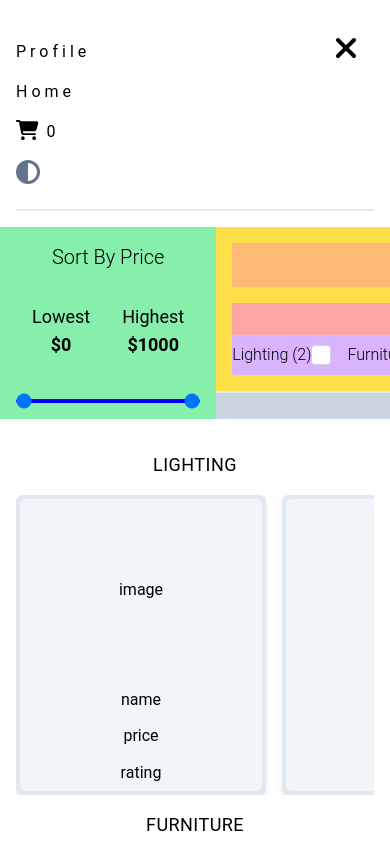
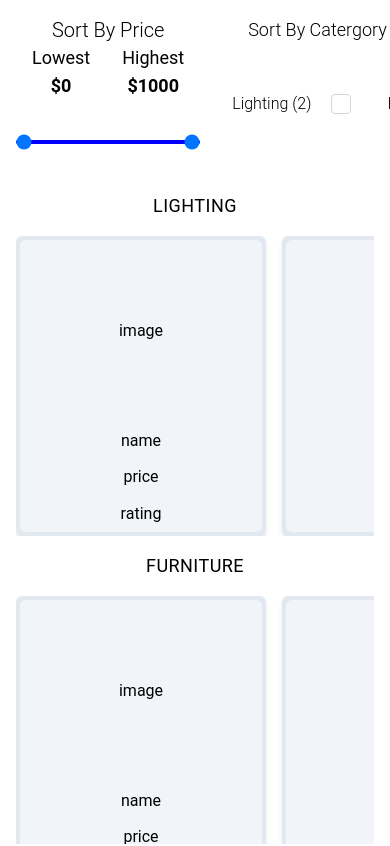
Before and after one commit to mSharifHub/e-commerce, a React (Create React App) app: page / in a window 390 px wide. Shown: the top 846 px of the page. Built offline with nearby package versions, Linux system fonts and the light colour scheme.

Commit message:
#1.4 horizontal filter  refract to pop up menu

```diff
--- a/src/components/filter/Filter.jsx
+++ b/src/components/filter/Filter.jsx
@@ -5,7 +5,7 @@ import CategoryComponent from "./categoryComponent/CategoryComponent";
 
 export function Filter() {
   return (
-    <div className="relative flex w-full h-full overflow-x-scroll scroll whitespace-nowrap scroll-smooth sm:flex-col bg-slate-300 ">
+    <div className="relative flex w-full h-full overflow-x-scroll scroll whitespace-nowrap scroll-smooth scrollbar-hide sm:flex-col  ">
       <div>
         <PriceComponent />
       </div>
--- a/src/components/filter/availabilityComponent/AvailabilityComponent.jsx
+++ b/src/components/filter/availabilityComponent/AvailabilityComponent.jsx
@@ -8,20 +8,20 @@ export default function AvailabilityComponent() {
   };
 
   return (
-    <div className="flex flex-col  p-4 border-t-2 bg-blue-500">
-      <span className="flex justify-center font-light text-lg">
-        Sort By Availability
-      </span>
-      <div className="flex justify-center w-full">
+    <div className=" h-full flex justify-start items-center flex-col  sm:mt-8 p-4 ">
+      <div className=" flex w-full justify-center items-center">
+        <span className="font-light text-lg">Sort By Availability</span>
+      </div>
+      <div className="flex justify-center  items-center w-full ">
         <label
           htmlFor="include-on-stock-only"
-          className="flex justify-between items-center w-full mt-8  font-light capitalize"
+          className="flex  justify-between items-center w-full  mt-10  font-light capitalize "
         >
           include on stock only
           <input
             type="checkbox"
             id="include-on-stock-only"
-            className="w-5 h-5 mr-4 text-blue-600  border-gray-300 rounded focus:ring-blue-500"
+            className="w-5 h-5  mx-4 text-blue-600  border-gray-300 rounded focus:ring-blue-500"
             onClick={onInStockChange}
           />
         </label>
--- a/src/components/filter/categoryComponent/CategoryComponent.jsx
+++ b/src/components/filter/categoryComponent/CategoryComponent.jsx
@@ -31,16 +31,18 @@ export default function CategoryComponent() {
   };
 
   return (
-    <div className="flex  w-full flex-col p-4  bg-yellow-300 border-b-2 ">
-      <span className="font-light text-lg  text-center mb-4 py-2 bg-orange-300 ">
-        Sort By Catergory
-      </span>
-      <div className=" flex sm:flex-col bg-red-300">
+    <div className=" relative flex h-full w-full flex-col  justify-start p-4  ">
+      <div>
+        <span className="sticky px-4 left-0 font-light text-lg sm:flex sm:justify-center  py-4  ">
+          Sort By Catergory
+        </span>
+      </div>
+      <div className="flex  sm:flex-col ">
         {listCategories.map((category) => (
           <label
             key={category}
             htmlFor={category}
-            className="flex   justify-between items-center w-full mt-8 bg-purple-300"
+            className="flex w-full mt-10 mr-4 justify-center items-center sm:justify-between   "
           >
             <span className="font-light py-2  w-full">
               {category}
@@ -52,7 +54,7 @@ export default function CategoryComponent() {
               id={category}
               name={category}
               onClick={() => onCategoryChange(category)}
-              className="w-5 h-5 mr-4 text-blue-600  border-gray-300 rounded focus:ring-blue-500"
+              className="w-5 h-5 mx-5 text-blue-600  border-gray-300 rounded focus:ring-blue-500"
             />
           </label>
         ))}
--- a/src/components/filter/priceComponent/PriceComponent.jsx
+++ b/src/components/filter/priceComponent/PriceComponent.jsx
@@ -25,9 +25,9 @@ export default function PriceComponent() {
   const maxPos = 100 - (state.priceRange.max / 1000) * 100;
 
   return (
-    <div className="flex flex-col p-4  bg-green-300">
+    <div className="flex flex-col p-4 ">
       <span className="text-center font-light text-xl">Sort By Price</span>
-      <div className="flex justify-between mt-8 ">
+      <div className="flex justify-between  ">
         <span className="text-lg capitalize flex flex-col justify-center items-center  px-4">
           lowest
           <span className="font-bold">${state.priceRange.min}</span>
--- a/src/components/filter/ratingComponent/StarRatingComponent.jsx
+++ b/src/components/filter/ratingComponent/StarRatingComponent.jsx
@@ -14,11 +14,10 @@ export default function StarRatingComponent() {
   };
 
   return (
-    <div className="flex flex-col  p-4 bg-orange-500  ">
-      <span className="font-light text-xl text-center mb-4 p-4 border-t-2">
-        Sort By Rating
-      </span>
-      <div className="flex justify-center items-center">
+    <div className="flex h-full justify-start items-center flex-col sm:mt-8 p-4  ">
+      <span className="font-light text-xl">Sort By Rating</span>
+
+      <div className="flex justify-center mt-8 items-center">
         {[...Array(5)].map((_, index) => {
           const starID = `star-rating-${index + 1}`;
           const currentIndex = index + 1;
--- a/src/components/navigation/Nav.jsx
+++ b/src/components/navigation/Nav.jsx
@@ -1,52 +1,9 @@
-/* eslint-disable react/button-has-type */
-/* eslint-disable jsx-a11y/control-has-associated-label */
-import { useEffect, useState } from "react";
-import { BurgerIcon } from "./icons/BurgerIcon";
 import { NavMenu } from "./NavMenu";
-import { CloseNav } from "./icons/CloseNav";
 
 function Nav() {
-  const [isOpen, setIsOpen] = useState(true);
-
-  const toogle = () => {
-    setIsOpen(!isOpen);
-  };
-
-  useEffect(() => {
-    const handleResize = () => {
-      if (window.innerWidth > 639) {
-        setIsOpen(true);
-      }
-    };
-    window.addEventListener(`resize`, handleResize);
-
-    return () => {
-      window.removeEventListener(`resize`, handleResize);
-    };
-  }, [isOpen]);
-
   return (
-    <div className="m-4">
-      {isOpen ? (
-        <div className="relative">
-          <NavMenu />
-          <div
-            className={`absolute top-0 right-0 m-4 ${
-              isOpen ? ` ` : `hidden`
-            } sm:hidden`}
-          >
-            <button onClick={toogle}>
-              <CloseNav />
-            </button>
-          </div>
-        </div>
-      ) : (
-        <div>
-          <button onClick={toogle}>
-            <BurgerIcon />
-          </button>
-        </div>
-      )}
+    <div className="hidden sm:block m-4">
+      <NavMenu />
     </div>
   );
 }
--- a/src/components/pages/Home.jsx
+++ b/src/components/pages/Home.jsx
@@ -3,7 +3,7 @@ import { Filter } from "../filter/Filter";
 
 export function Home() {
   return (
-    <div className="h-screen  w-screen grid sm:grid-cols-[350px_1fr]">
+    <div className="h-screen  w-screen  grid sm:grid-cols-[350px_1fr]">
       <Filter />
       <div className="p-4 h-full w-full overflow-x-scroll  scroll whitespace-nowrap">
         <CategoryDisplay />
```
